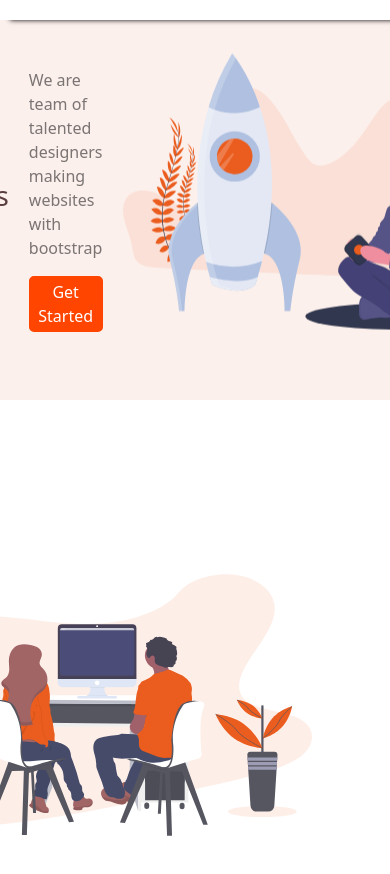
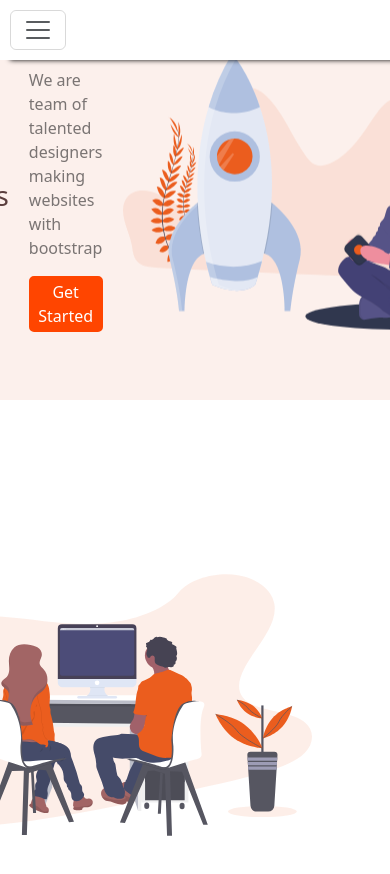
Before and after one commit to nardinerefaat/FrontEnd_website, a plain HTML site: page index.html in a window 390 px wide. Shown: the top 874 px of the page. Drawn offline with nearby package versions, Linux system fonts and the light colour scheme; files that its build step writes are made by us from their sources.

Commit message:
Update index.html

```diff
--- a/index.html
+++ b/index.html
@@ -16,9 +16,9 @@
     <section id="header">
       <nav class="navbar navbar-expand-lg bg-body-tertiary " id="header">
           <div class="header">
-            <!-- <button class="navbar-toggler" type="button" data-bs-toggle="collapse" data-bs-target="#navbarSupportedContent" aria-controls="navbarSupportedContent" aria-expanded="false" aria-label="Toggle navigation">
+            <button class="navbar-toggler" type="button" data-bs-toggle="collapse" data-bs-target="#navbarSupportedContent" aria-controls="navbarSupportedContent" aria-expanded="false" aria-label="Toggle navigation">
               <span class="navbar-toggler-icon"></span>
-            </button> -->
+            </button>
             <div class="collapse navbar-collapse" id="navbarSupportedContent">
               <ul class="navbar-nav me-auto mb-2 mb-lg-0">
                 <li class="nav-item">
```
